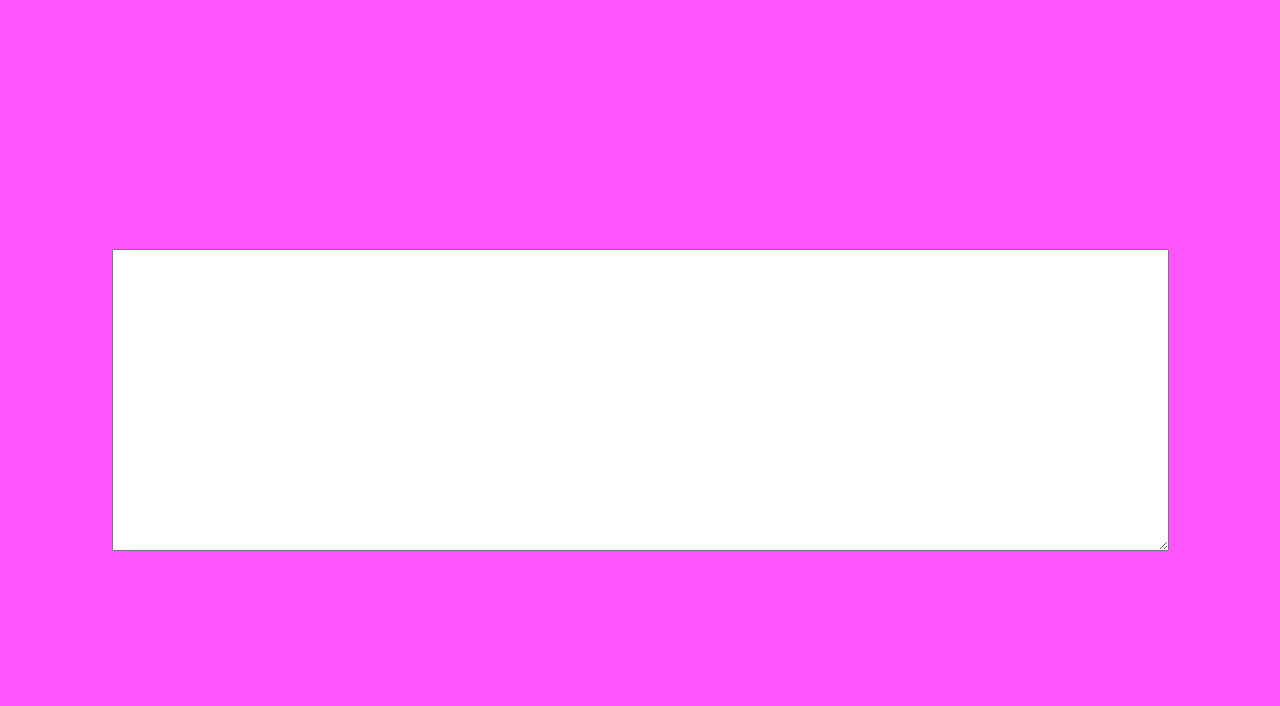
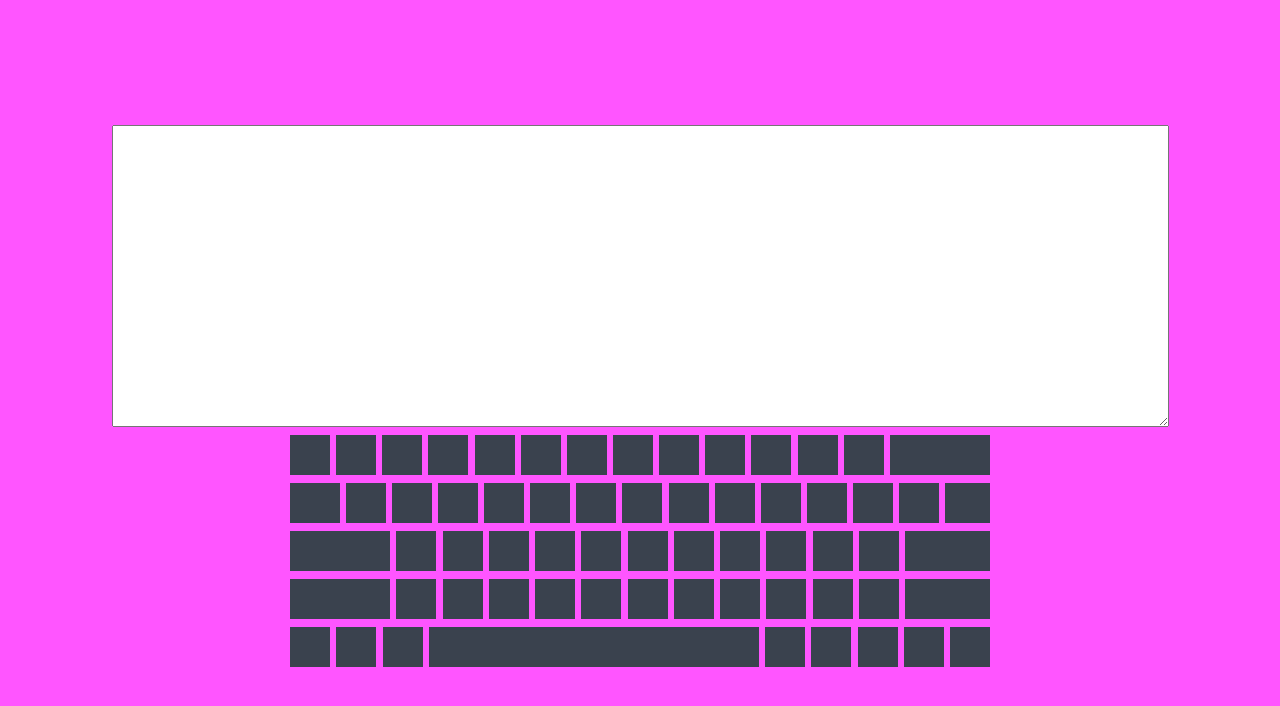
Before and after one commit to karway211/codejam-virtual-keyboard, a plain HTML site: page index.html in a window 1280 px wide. Drawn offline with Linux system fonts and the light colour scheme.

Commit message:
feat: add keys keyboard

```diff
--- a/index.js
+++ b/index.js
@@ -10,3 +10,37 @@ textarea.name = 'text';
 textarea.rows = '20';
 textarea.cols = '130';
 root.append(textarea, keyboard);
+
+function createDiv(nClass, n) {
+    let result = [];
+    for(let i=0; i<n; i++) {
+      let div = document.createElement('div');
+      div.className = nClass;
+      result.push(div);
+    }
+    return result;
+}
+
+keyboard.append(...createDiv('rows', 5));
+const keyboardArr = keyboard.getElementsByClassName('rows');
+console.log(keyboardArr[3]);
+
+keyboardArr[0].append(...createDiv('rows__key', 14));
+keyboardArr[1].append(...createDiv('rows__key', 15));
+keyboardArr[2].append(...createDiv('rows__key', 13));
+keyboardArr[3].append(...createDiv('rows__key', 13));
+keyboardArr[4].append(...createDiv('rows__key', 9));
+
+keyboardArr1 = keyboardArr[0].getElementsByClassName('rows__key');
+keyboardArr2 = keyboardArr[1].getElementsByClassName('rows__key');
+keyboardArr3 = keyboardArr[2].getElementsByClassName('rows__key');
+keyboardArr4 = keyboardArr[3].getElementsByClassName('rows__key');
+keyboardArr5 = keyboardArr[4].getElementsByClassName('rows__key');
+keyboardArr1[13].style.width = '100px';
+keyboardArr2[14].style.width = '45px';
+keyboardArr2[0].style.width = '50px';
+keyboardArr3[0].style.width = '100px';
+keyboardArr3[12].style.width = '85px';
+keyboardArr4[0].style.width = '100px';
+keyboardArr4[12].style.width = '85px';
+keyboardArr5[3].style.width = '330px';
--- a/scss/style.scss
+++ b/scss/style.scss
@@ -17,4 +17,19 @@ body {
     display: flex;
     align-items: center;
     justify-content: center;
+    flex-direction: column;
 }
+
+.rows {
+
+    width: 700px;
+    height: 40px;
+    display: flex;
+    justify-content: space-between;
+    margin: 8px 0;
+}
+.rows__key {
+    width: 40px;
+    height: 40px;
+    background-color: #3a424e;
+}
```
Also changed, not shown: scss/style.css, 1 other file.
